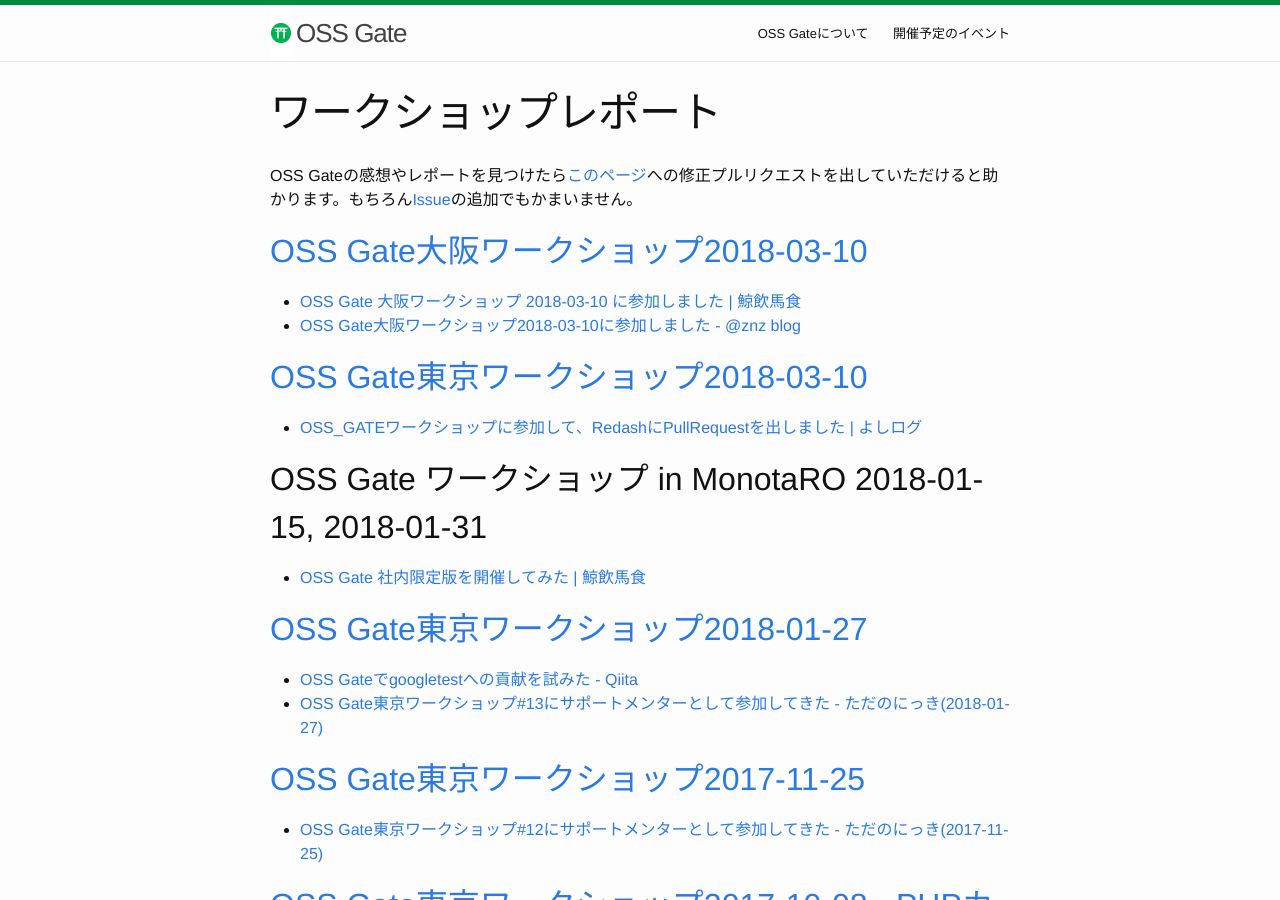
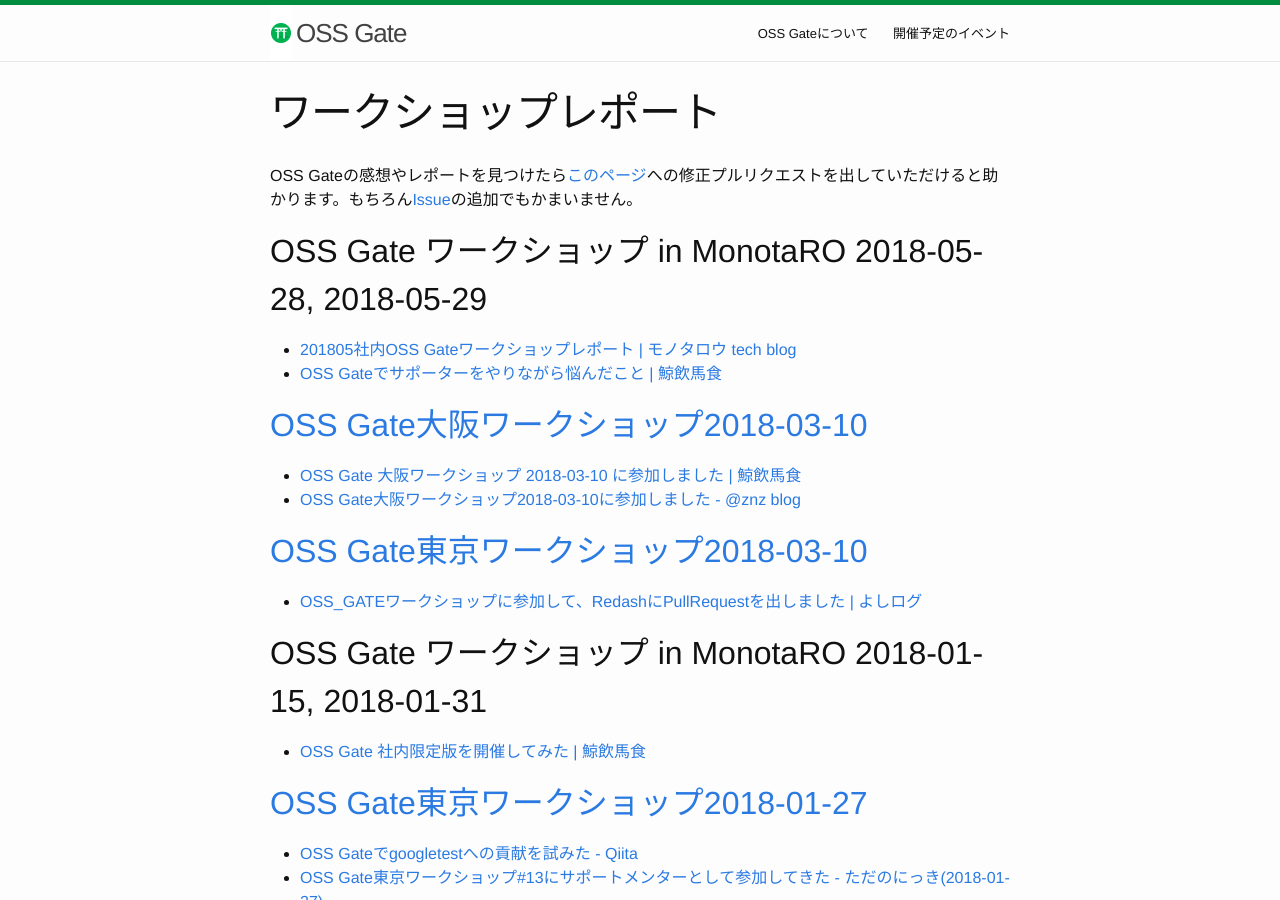
Before and after one commit to oss-gate/oss-gate.github.io, a Jekyll site: the page built from workshop/report.md, in a window 1280 px wide and 900 px high. Built offline with Jekyll 4.4.1, drawn with Linux system fonts in a browser that asks for light colours; comment, search, counter and statistics services are not loaded.

Commit message:
MonotaROで201805に開催した会のレポートを追加

```diff
--- a/workshop/report.md
+++ b/workshop/report.md
@@ -4,6 +4,10 @@
 ---
 
 OSS Gateの感想やレポートを見つけたら[このページ](https://github.com/oss-gate/oss-gate.github.io/blob/master/workshop/report.md)への修正プルリクエストを出していただけると助かります。もちろん[Issue](https://github.com/oss-gate/oss-gate.github.io/issues)の追加でもかまいません。
+
+## OSS Gate ワークショップ in MonotaRO 2018-05-28, 2018-05-29
+  * [201805社内OSS Gateワークショップレポート \| モノタロウ tech blog](http://tech-blog.monotaro.com/entry/2018/06/08/144639)
+  * [OSS Gateでサポーターをやりながら悩んだこと \| 鯨飲馬食](http://yoichi22.hatenablog.com/entry/2018/06/04/064406)
 
 ## [OSS Gate大阪ワークショップ2018-03-10](https://oss-gate.doorkeeper.jp/events/69160)
   * [OSS Gate 大阪ワークショップ 2018-03-10 に参加しました \| 鯨飲馬食](http://yoichi22.hatenablog.com/entry/2018/03/11/081140)
```
